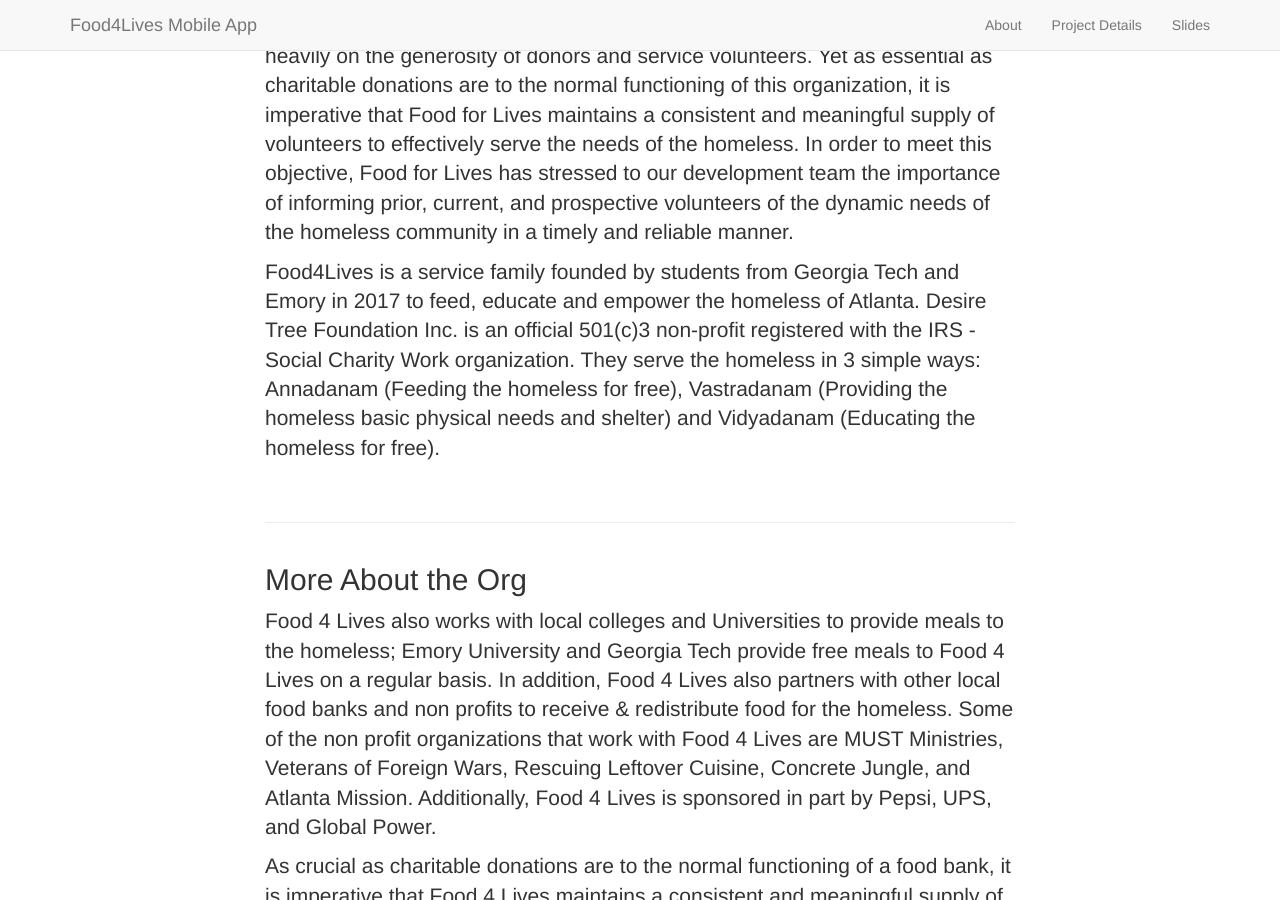
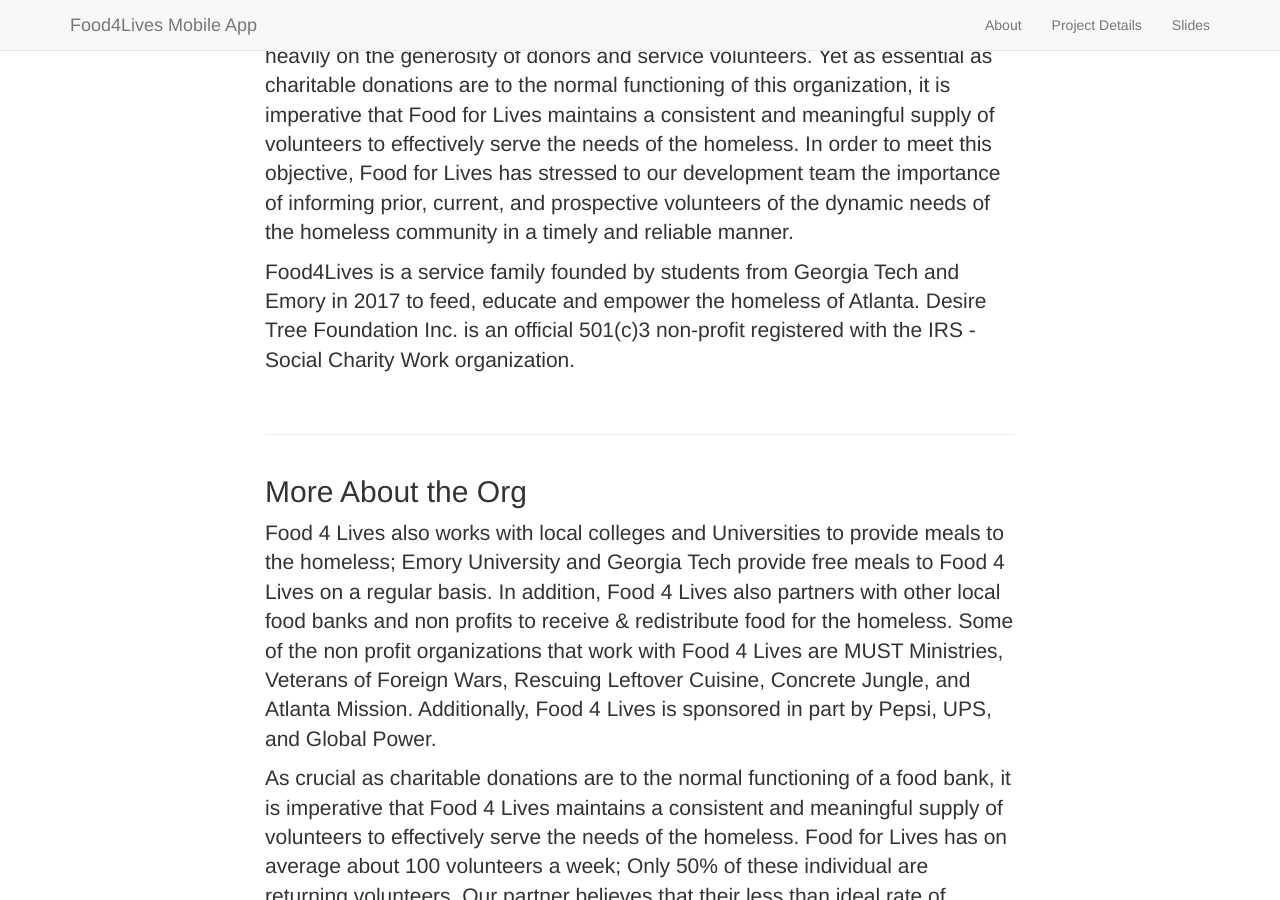
Before and after one commit to food4lives/food4lives.github.io, a Jekyll site: the page built from _posts/2021-02-09-moreabout.markdown, in a window 1280 px wide and 900 px high, scrolled down 327 px. Built offline with Jekyll 4.4.1, drawn with Linux system fonts in a browser that asks for light colours; nearby versions of some CDN libraries; library files that are not in the unit come from our copies.

Commit message:
Update about.html

```diff
--- a/_includes/about.html
+++ b/_includes/about.html
@@ -8,7 +8,7 @@
                 <div class="lead">
                 <p><a href="https://food4lives.org/" target="_blank">Food4Lives</a> is a nonprofit organization, based in Atlanta, Georgia, that serves the homeless community by providing free access to meal services, protective shelter, and educational resources. Like most nonprofits, Food for Lives relies heavily on the generosity of donors and service volunteers. Yet as essential as charitable donations are to the normal functioning of this organization, it is imperative that Food for Lives maintains a consistent and meaningful supply of volunteers to effectively serve the needs of the homeless. In order to meet this objective, Food for Lives has stressed to our development team the importance of informing prior, current, and prospective volunteers of the dynamic needs of the homeless community in a timely and reliable manner.
                 </p>
-                <p>Food4Lives is a service family founded by students from Georgia Tech and Emory in 2017 to feed, educate and empower the homeless of Atlanta. Desire Tree Foundation Inc. is an official 501(c)3 non-profit registered with the IRS - Social Charity Work organization. They serve the homeless in 3 simple ways: Annadanam (Feeding the homeless for free), Vastradanam (Providing the homeless basic physical needs and shelter) and Vidyadanam (Educating the homeless for free).</p>
+                <p>Food4Lives is a service family founded by students from Georgia Tech and Emory in 2017 to feed, educate and empower the homeless of Atlanta. Desire Tree Foundation Inc. is an official 501(c)3 non-profit registered with the IRS - Social Charity Work organization.</p>
                 </div>
                 <br/>
               </div>
```
